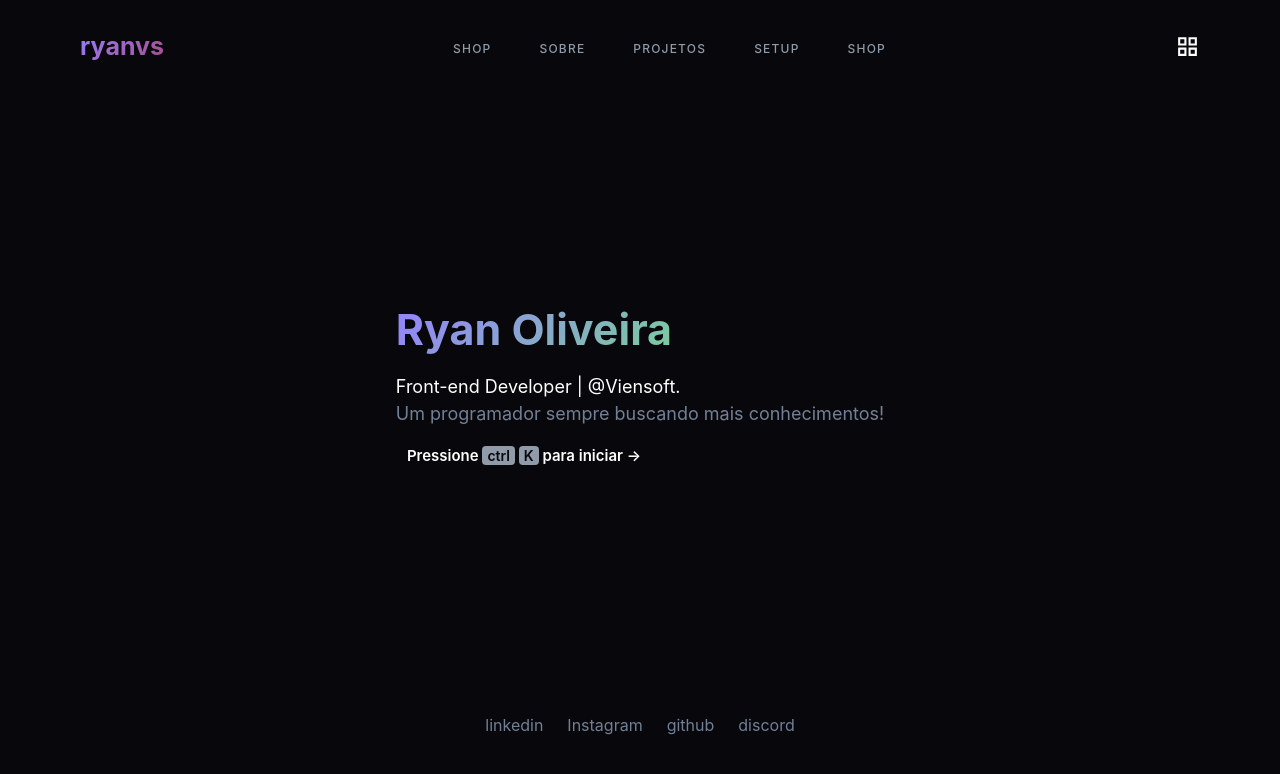
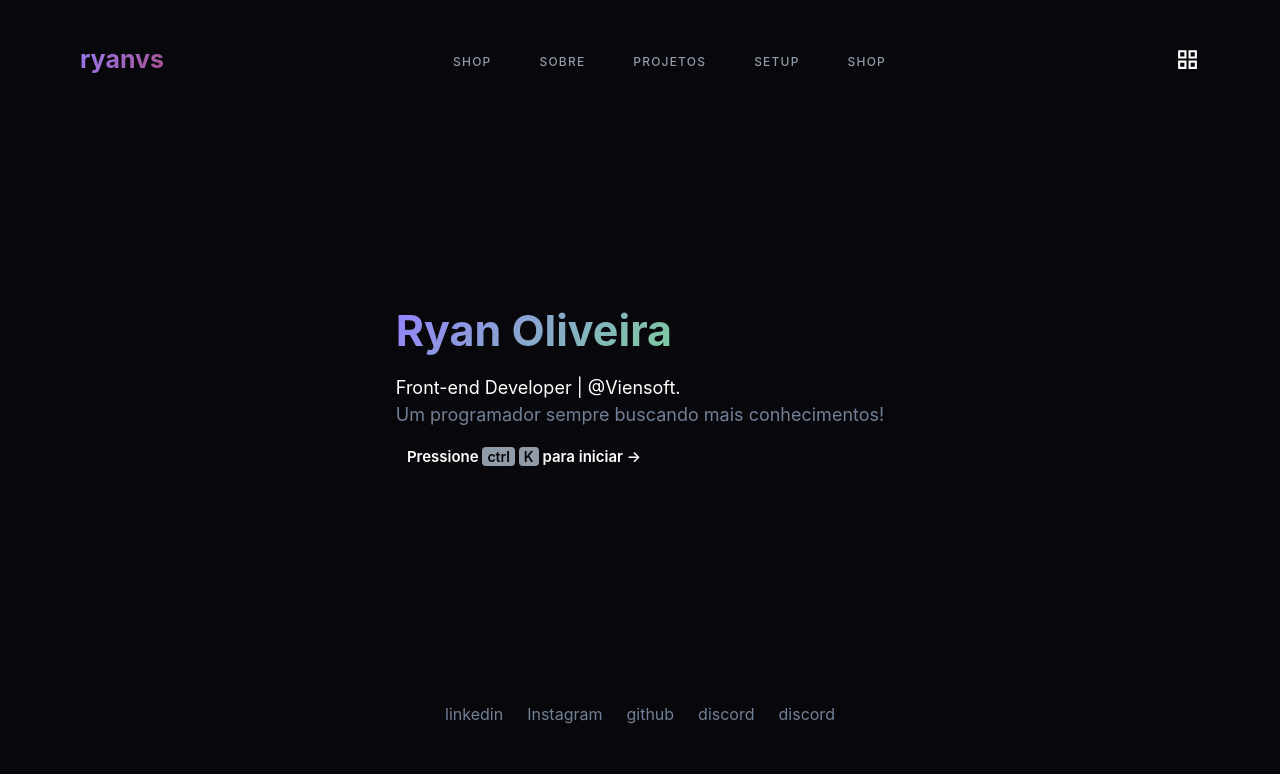
Before and after one commit to ryanoliveiragit/Portfolio-typescript, a Next.js app: page / in a window 1280 px wide. Shown: the top 774 px of the page. Built offline with nearby package versions, Linux system fonts and the light colour scheme.

Commit message:
ajust align

```diff
--- a/src/components/footer/index.tsx
+++ b/src/components/footer/index.tsx
@@ -24,6 +24,7 @@ export default function SmallWithNavigation() {
           <Link href={'#'}>Instagram</Link>
           <Link href={'#'}>github</Link>
           <Link href={'#'}>discord</Link>
+          <Link href={'#'}>discord</Link>
         </Stack>
       </Container>
     </Box>
--- a/src/pages/index.tsx
+++ b/src/pages/index.tsx
@@ -12,7 +12,7 @@ export default function Home() {
     <>
       <Container>
         <Header />
-        <Flex height={'78vh'} justify-content={'center'} w={"100%"} bg={"#08070b"}>
+        <Flex height={'75vh'} justify-content={'center'} w={"100%"} bg={"#08070b"}>
           <Center w={"100%"} fontSize={43} justify-content={"space-around"}>
             <Stack alignContent={'center'} flexWrap={'wrap'} alignItems={'stretch'} w={'100%'} p={5} spacing={3}>
               <Text fontWeight={700} className="gradient">
--- a/styles/GlobalStyles.css
+++ b/styles/GlobalStyles.css
@@ -2,7 +2,7 @@
   color: aqua;
 }
 body {
-  padding: 1% 5%;
+  padding: 2% 5%;
   background-color:#08070b !important;
 }
 .logo {
```
